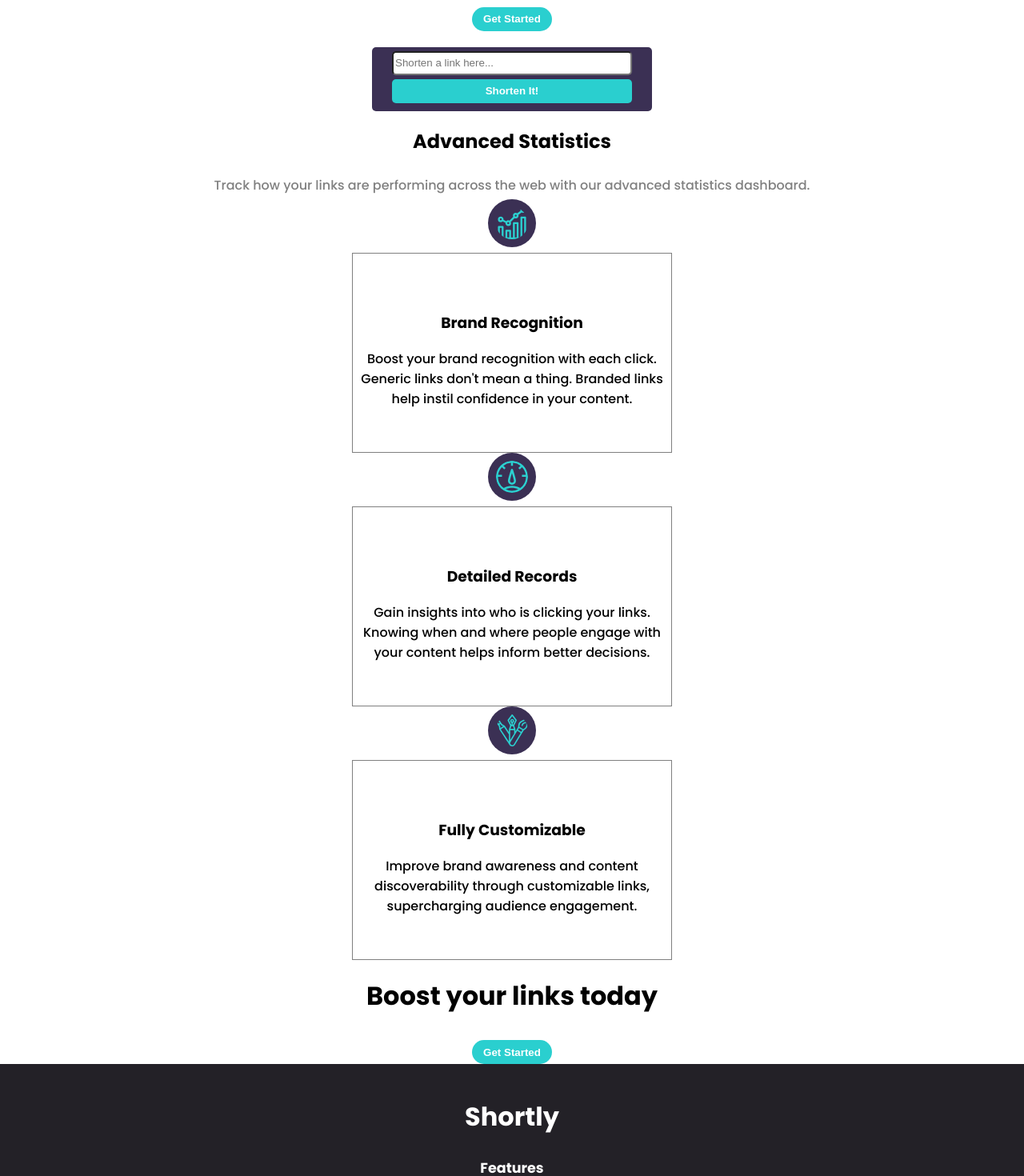
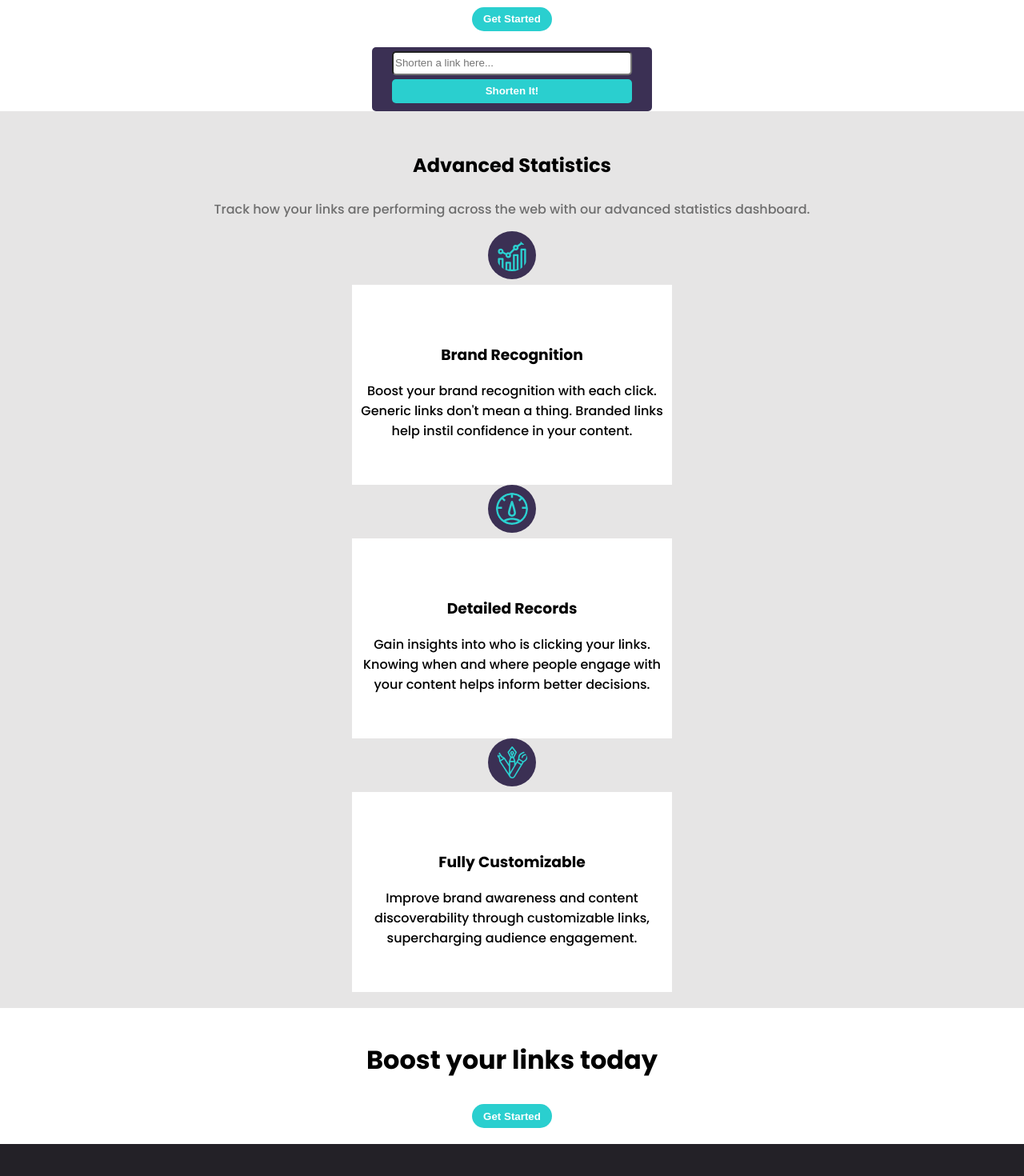
Before and after one commit to shinheep/url-shortener-api, a React (Create React App) app: page / in a window 1280 px wide. Shown: the part 1020-2490 px from the top of the page at 80% size. Built offline with nearby package versions, Linux system fonts and the light colour scheme.

Commit message:
Changed background color and fixed padding for Statistics component

```diff
--- a/src/Components/Boost/Boost.css
+++ b/src/Components/Boost/Boost.css
@@ -0,0 +1,3 @@
+.boost{
+    padding: 20px;
+}
--- a/src/Components/Statistics/Statistics.css
+++ b/src/Components/Statistics/Statistics.css
@@ -1,5 +1,14 @@
+.statistics{
+    background: hsl(0, 2%, 90%);
+    padding: 20px;
+}
+
+.advancedStatistics{
+    padding: 10px;
+}
+
 .statistics-text{
-    color: gray;
+    color: rgb(110, 110, 110);
     padding: 5px 15px;
     margin: 0 auto;
 }
@@ -12,7 +21,7 @@
 }
 
 .service-text{
-    border: 1px solid gray;
+    background: white;
     height: 250px;
     width: 400px;
     margin: 0 auto;
--- a/src/Components/Statistics/Statistics.js
+++ b/src/Components/Statistics/Statistics.js
@@ -4,8 +4,10 @@ const Statistics = () => {
     return (
         <div className="statistics">
 
-            <h2 className="statistics-title">Advanced Statistics</h2>
-            <p className="statistics-text">Track how your links are performing across the web with our advanced statistics dashboard.</p>
+            <div className="advancedStatistics">
+                <h2 className="statistics-title">Advanced Statistics</h2>
+                <p className="statistics-text">Track how your links are performing across the web with our advanced statistics dashboard.</p>
+            </div>
 
             <div className="services-container">
 
```
